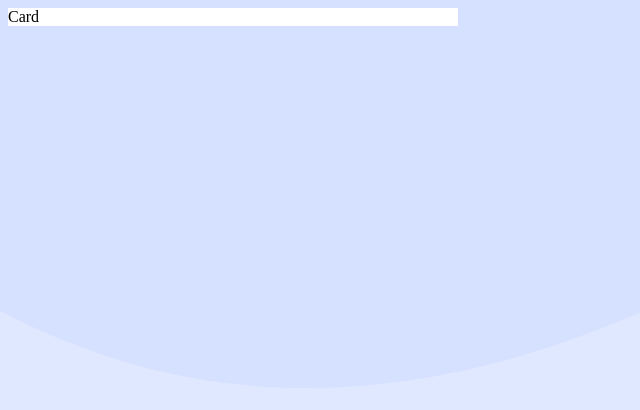
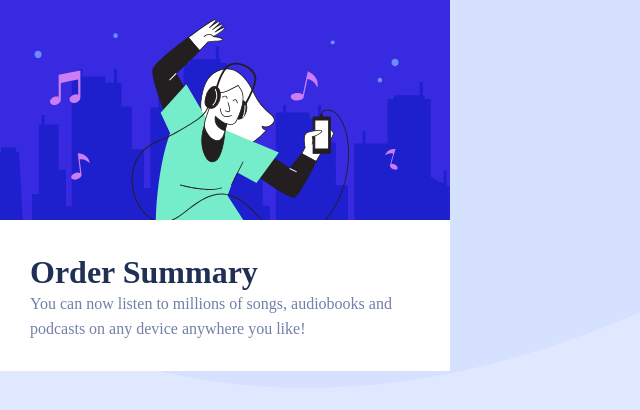
Before and after one commit to victorprb/order-summary-component, a plain HTML site: page index.html in a window 1280 px wide. Shown: the whole page, without its empty margins (0-640 px from the left). Drawn offline with Linux system fonts and the light colour scheme.

Commit message:
Create card component

```diff
--- a/index.html
+++ b/index.html
@@ -10,7 +10,14 @@
 </head>
 
 <body>
-  <div class="card">Card</div>
+  <div class="card">
+    <img class="hero-image" src="images/illustration-hero.svg" alt="Hero image">
+    <div class="container">
+      <h2 class="title">Order Summary</h2>
+      <p class="order-description">You can now listen to millions of songs, audiobooks and podcasts on any device
+        anywhere you like!</p>
+    </div>
+  </div>
 </body>
 
 </html>
--- a/styles.css
+++ b/styles.css
@@ -4,6 +4,12 @@
 	--very-pale-blue: hsl(225, 100%, 98%);
 	--desaturade-blue: hsl(224, 23%, 55%);
 	--dark-blue: hsl(223, 47%, 23%);
+}
+
+* {
+	margin: 0;
+	padding: 0;
+	box-sizing: border-box;
 }
 
 body {
@@ -16,4 +22,23 @@ body {
 .card {
 	width: 450px;
 	background-color: white;
+	color: var(--desaturade-blue);
 }
+
+.title {
+	color: var(--dark-blue);
+	font-weight: 900;
+	font-size: 32px;
+}
+
+.hero-image {
+	width: 100%;
+}
+
+.container {
+	padding: 30px;
+}
+
+.order-description {
+	line-height: 25px;
+}
```
Also changed, not shown: images/illustration-hero.svg (added).
